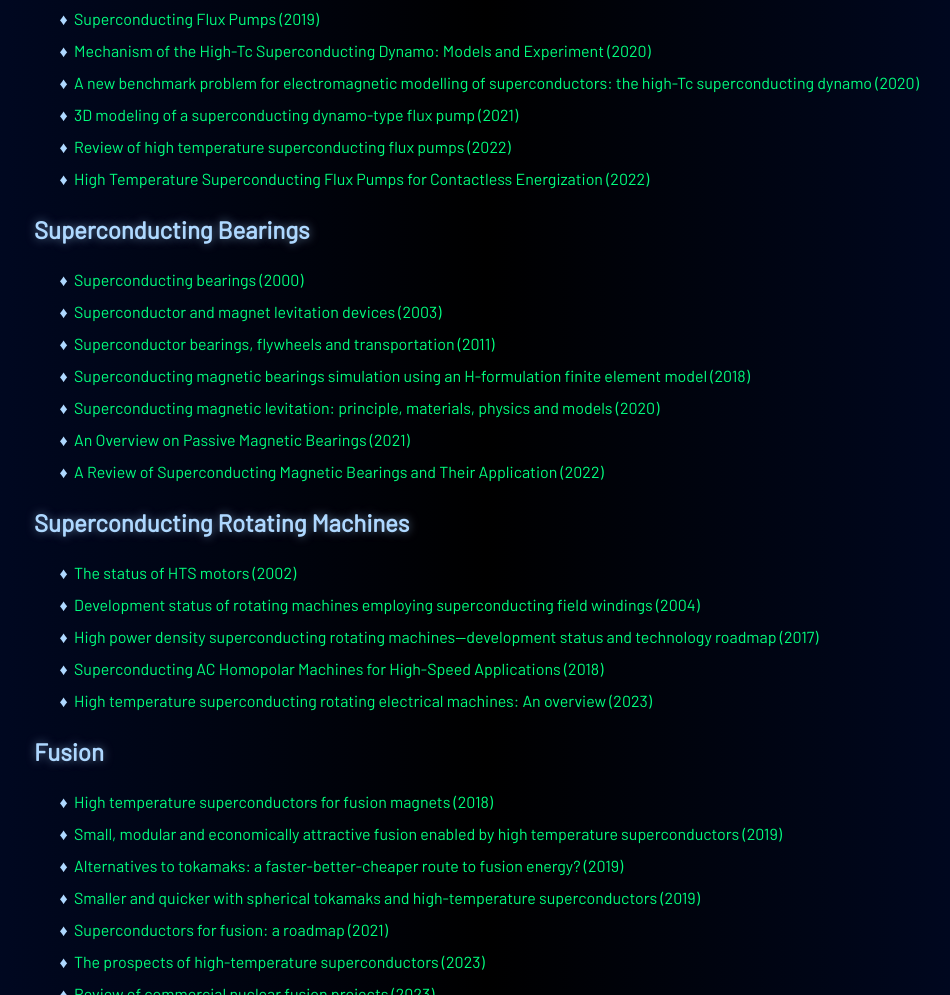
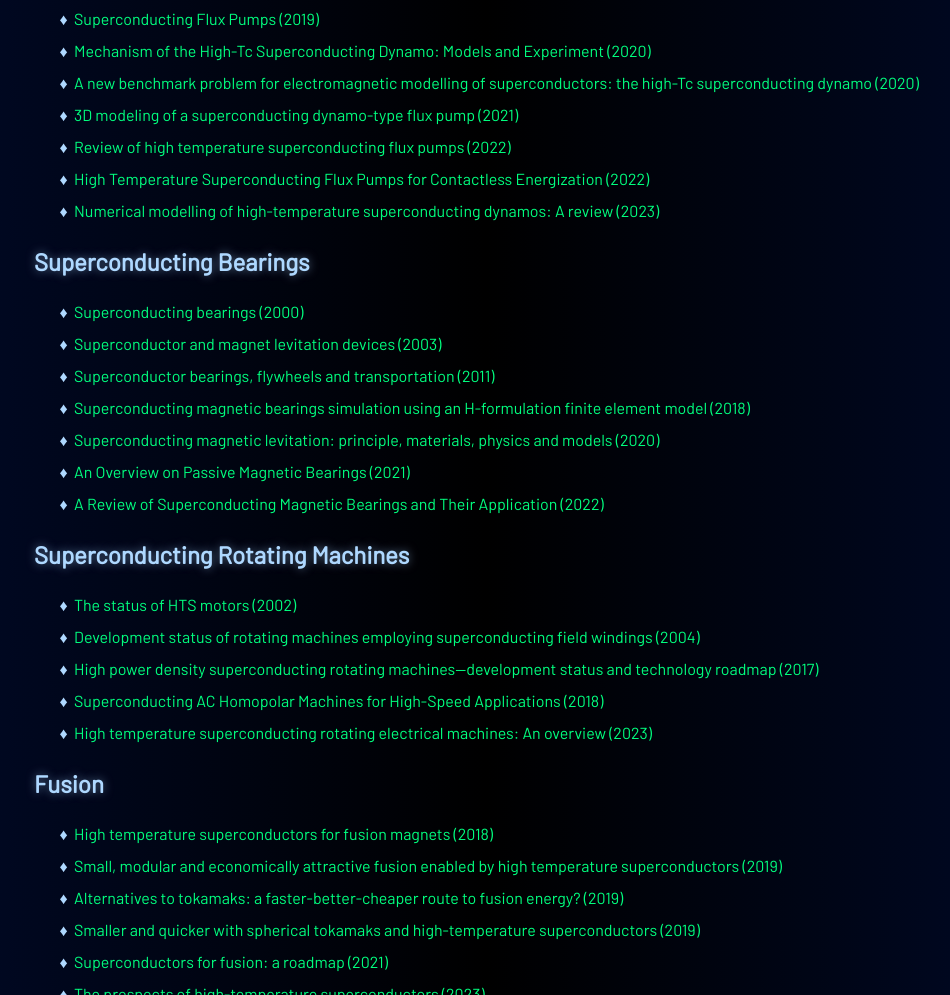
Before and after one commit to jg-storey/superconductivity, a plain HTML site: page papers.html in a window 1280 px wide. Shown: the part 1395-2390 px from the top of the page, without its empty margins (154-1104 px from the left). Drawn offline with nearby package versions, Linux system fonts and the light colour scheme.

Commit message:
Update papers.html

```diff
--- a/papers.html
+++ b/papers.html
@@ -72,6 +72,7 @@
         <li><a href="https://doi.org/10.1038/s41598-021-89596-4">3D modeling of a superconducting dynamo-type flux pump (2021)</a></li>
         <li><a href="https://doi.org/10.1016/j.supcon.2022.100022">Review of high temperature superconducting flux pumps (2022)</a></li>
         <li><a href="https://doi.org/10.3390/cryst12060766">High Temperature Superconducting Flux Pumps for Contactless Energization (2022)</a></li>
+          <li><a href="https://doi.org/10.1016/j.supcon.2022.100033">Numerical modelling of high-temperature superconducting dynamos: A review (2023)</a></li>
       </ul>
       <h2>Superconducting Bearings</h2>
       <ul>
```
